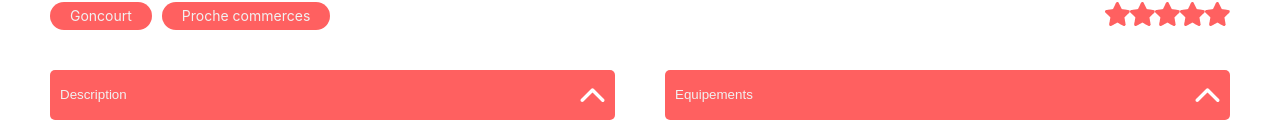
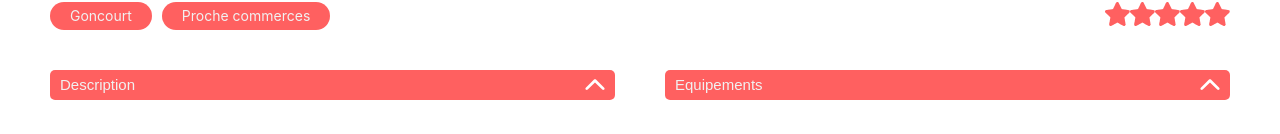
Before and after one commit to Brossierclement/p-kasa, a React (Create React App) app: page /card/0979876d in a window 1280 px wide. Shown: the part 666-800 px from the top of the page. Built offline with nearby package versions, Linux system fonts and the light colour scheme.

Commit message:
change dropdown of Form

```diff
--- a/src/components/Description/Description.js
+++ b/src/components/Description/Description.js
@@ -1,6 +1,6 @@
 import React from "react";
 import "../Description/Description.css";
-import Dropdown from "../Dropdown/Dropdown";
+import SmallDropdown from "../SmallDropdown/SmallDropdown"
 import Tag from "./Tag";
 import Stars from "./Stars";
 import redStar from "../../assets/icons/red-star.png";
@@ -26,8 +26,8 @@ function Description({card}) {
         <Stars star={greyStar} rating={card.rating} filledStar={redStar} />
       </div>
       <div className="descriptionDropdown">
-        <Dropdown title="Description" text={card.description} />
-        <Dropdown title="Equipements" equipments={card.equipments} />
+        <SmallDropdown title="Description" text={card.description} />
+        <SmallDropdown title="Equipements" equipments={card.equipments} />
       </div>
     </div>
   );
--- /dev/null
+++ b/src/components/SmallDropdown/SmallDropdown.css
@@ -0,0 +1,68 @@
+#ddGroup {
+  margin: 0 10%;
+}
+
+#dropdown {
+  align-items: center;
+  display: flex;
+  flex-direction: column;
+  font-family: "Montserrat", sans-serif;
+  width: 100%;
+}
+#dropdown #dropdownButton {
+  align-items: center;
+  background: #ff6060;
+  border: none;
+  border-radius: 5px;
+  color: #f1f1f1;
+  display: flex;
+  font-size: 15px;
+  height: 30px;
+  justify-content: space-between;
+  line-height: 18px;
+  padding: 10px 10px;
+  width: 100%;
+  z-index: 2;
+}
+#dropdown #dropdownButton .icon {
+  height: 11px;
+  transition: transform 0.3s ease-in-out;
+}
+#dropdown #dropdownButton .rotated {
+  transform: rotate(-180deg);
+}
+#dropdown .text {
+  background: #f6f6f6;
+  border-radius: 0 0 5px 5px;
+  max-height: 0;
+  opacity: 0;
+  overflow: hidden;
+  padding: 5px 0;
+  margin-top: -3px;
+  transition: max-height 0.5s ease, opacity 0.5s ease, transform 0.3s ease;
+  width: 100%;
+  transform-origin: top center;
+  z-index: 1;
+}
+#dropdown .text p {
+  color: #ff6060;
+  font-size: 14px;
+  line-height: 17px;
+  margin: 10px 15px;
+}
+#dropdown .text li {
+  font-size: 14px;
+  line-height: 17px;
+  margin-left: 15px;
+}
+#dropdown .visible {
+  max-height: 200px; /* Hauteur maximale de la div text */
+  opacity: 1;
+  transform: scaleY(1);
+}
+
+@media (max-width: 425px) {
+  #ddGroup {
+    margin: 0;
+  }
+}/*# sourceMappingURL=smallDropdown.css.map */
--- /dev/null
+++ b/src/components/SmallDropdown/SmallDropdown.js
@@ -0,0 +1,49 @@
+import React, { useState } from "react";
+import "../SmallDropdown/SmallDropdown.css";
+import arrow from "../../assets/icons/arrow.svg";
+
+function SmallDropdown({ title, text, equipments }) {
+  const [toggle, setToggle] = useState(false);
+  console.log("smallDropdown")
+  const handleToggle = () => {
+    setToggle(!toggle);
+  };
+
+  const [isRotated, setRotated] = useState(false);
+  const handleClick = () => {
+    setRotated(!isRotated);
+  };
+
+  return (
+    <div id="dropdown">
+      <button
+        id="dropdownButton"
+        onClick={() => {
+          handleToggle();
+          handleClick();
+        }}
+      >
+        <span>{title}</span>
+        <img
+          className={`icon ${isRotated ? "rotated" : ""}`}
+          src={arrow}
+          alt="arrow"
+        />
+      </button>
+      <div className={`text ${toggle ? "visible" : ""}`}>
+        <p>{text}</p>
+        {/* si equipements existe */}
+        {equipments &&
+          equipments.map((item, index) => {
+            return (
+              <li className="equipements" key={index}>
+                {item}
+              </li>
+            );
+          })}
+      </div>
+    </div>
+  );
+}
+
+export default SmallDropdown;
--- /dev/null
+++ b/src/components/SmallDropdown/SmallDropdown.scss
@@ -0,0 +1,70 @@
+#ddGroup {
+    margin: 0 10%;
+  }
+  #dropdown {
+    align-items: center;
+    display: flex;
+    flex-direction: column;
+    font-family: "Montserrat", sans-serif;
+    width: 100%;
+    #dropdownButton {
+      align-items: center;
+      background: #ff6060;
+      border: none;
+      border-radius: 5px;
+      color: #f1f1f1;
+      display: flex;
+      font-size: 15px;
+      height: 30px;
+      justify-content: space-between;
+      line-height: 18px;
+      padding: 10px 10px;
+      width: 100%;
+      z-index: 2;
+
+      .icon {
+        height: 11px;
+        transition: transform 0.3s ease-in-out;
+      }
+      .rotated {
+        transform: rotate(-180deg);
+      }
+    }
+    .text {
+      background: #f6f6f6;
+      border-radius: 0 0 5px 5px;
+      max-height: 0;
+      opacity: 0;
+      overflow: hidden;
+      padding: 5px 0;
+      margin-top: -3px;
+      transition: max-height 0.5s ease, opacity 0.5s ease, transform 0.3s ease;
+      width: 100%;
+      transform-origin: top center;
+      z-index: 1;
+
+      p {
+        color: #ff6060;
+        font-size: 14px;
+        line-height: 17px;
+        margin: 10px 15px;
+      }
+
+      li {
+        font-size: 14px;
+        line-height: 17px;
+        margin-left: 15px;
+      }
+    }
+    .visible {
+      max-height: 200px; /* Hauteur maximale de la div text */
+      opacity: 1;
+      transform: scaleY(1);
+    }
+  }
+
+  @media (max-width: 425px) {
+    #ddGroup {
+      margin: 0;
+    }
+  }
```
Also changed, not shown: src/components/Header/Header.scss (+5 -2 lines), 2 other files (tests, documents, lock files or other folders).
